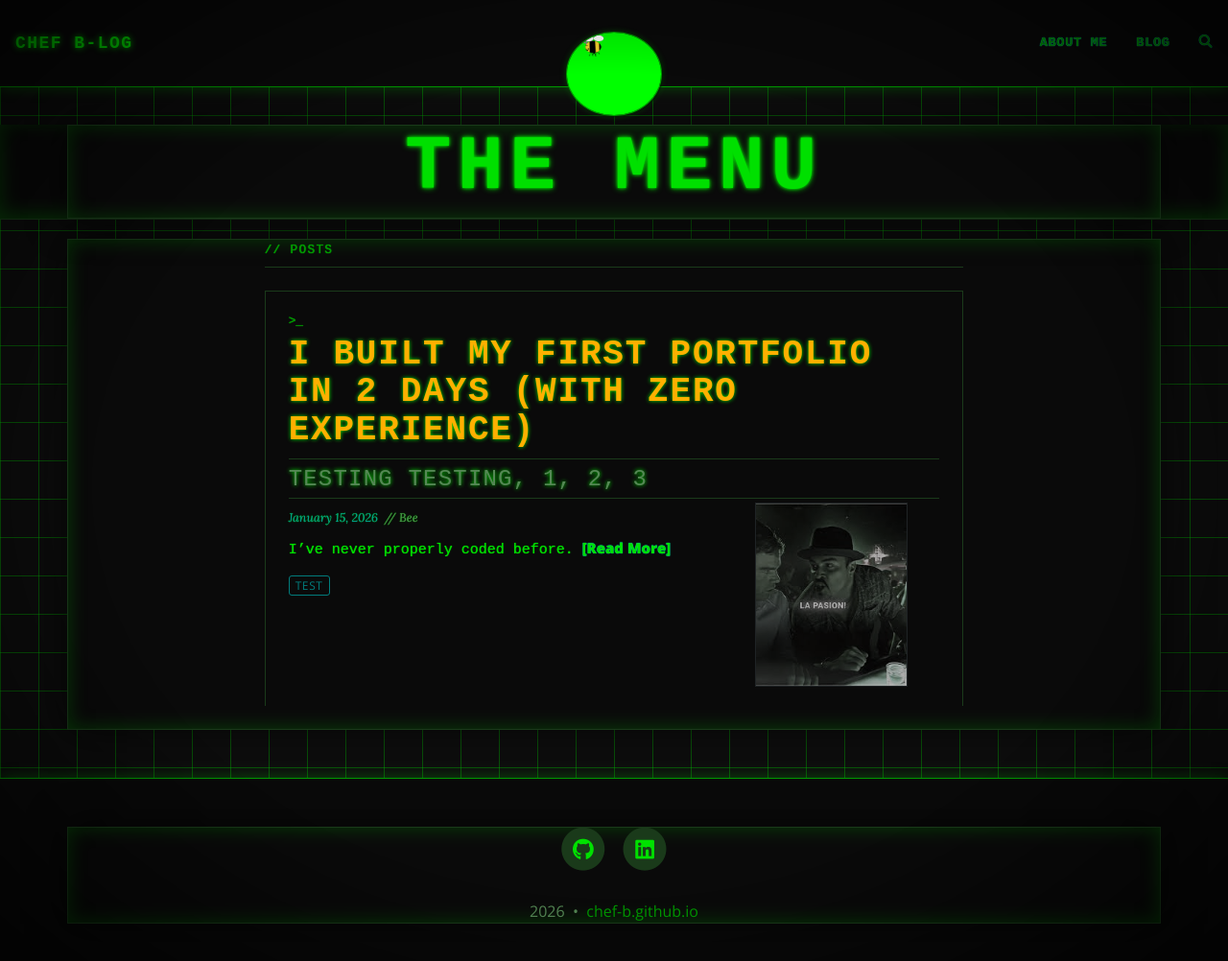
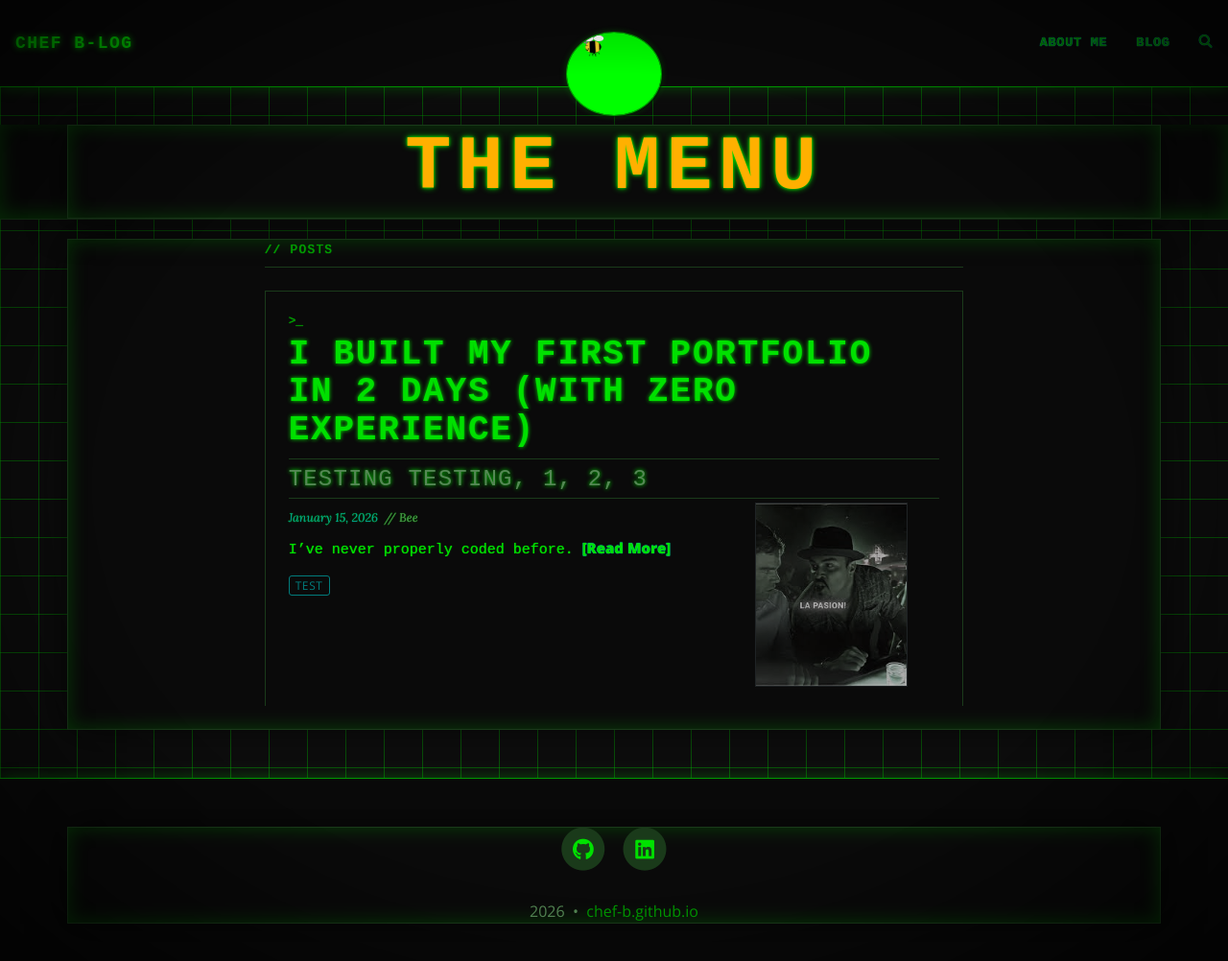
Before and after one commit to chef-b/chef-b.github.io, a Jekyll site: the page built from index.html, in a window 1280 px wide and 1013 px high. Shown: the top 1002 px of the window at 96% size. Built offline with Jekyll 4.4.1, drawn with Linux system fonts in a browser that asks for light colours; the list of posts is cut into pages by our own code; comment, search, counter and statistics services are not loaded.

Commit message:
Update retro.css
H1 amber and h2 green

```diff
--- a/assets/css/retro.css
+++ b/assets/css/retro.css
@@ -116,7 +116,7 @@ body::after {
    ===================================================== */
 
 h1 {
-  color: var(--green);
+  color: var(--amber);
   font-family: 'Courier New', Courier, monospace;
   text-transform: uppercase;
   letter-spacing: 0.08em;
@@ -126,7 +126,7 @@ h1 {
 }
 
 h2 {
-  color: var(--amber);
+  color: var(--green);
   font-family: 'Courier New', Courier, monospace;
   text-transform: uppercase;
   letter-spacing: 0.05em;
```
